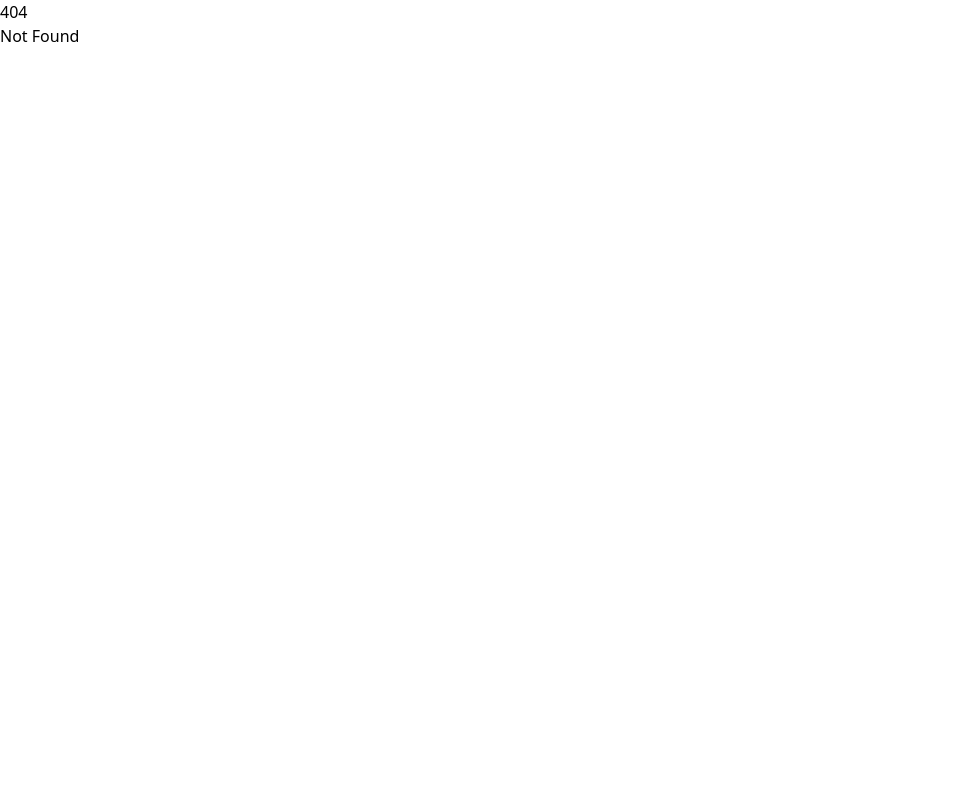
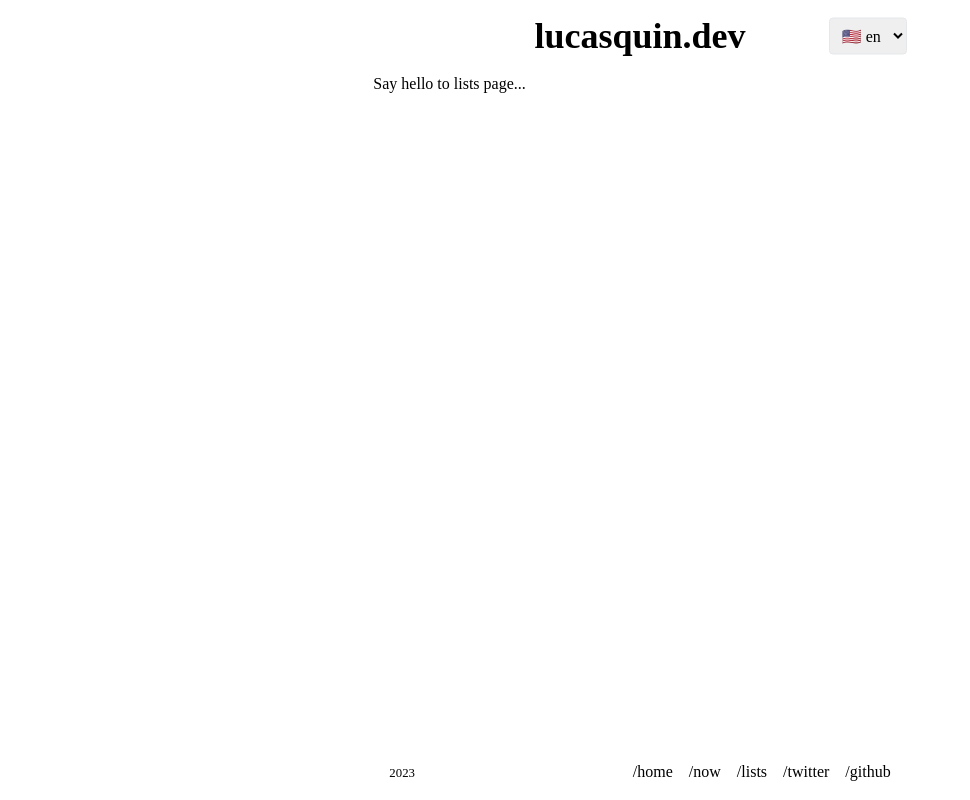
Before and after one commit to lucasquin/lucasquin.dev, a SvelteKit app: page /lists in a window 1280 px wide. Before the commit this address had no page. Shown: the whole page, without its empty margins (0-970 px from the left). Built offline with nearby package versions, Linux system fonts and the light colour scheme.

Commit message:
feat: add i18n, and basic components

```diff
--- a/src/app.css
+++ b/src/app.css
@@ -1,3 +1,9 @@
 @import 'tailwindcss/base';
 @import 'tailwindcss/components';
 @import 'tailwindcss/utilities';
+
+@layer base {
+	html {
+		font-family: 'Times New Roman';
+	}
+}
--- a/src/app.html
+++ b/src/app.html
@@ -1,12 +1,15 @@
 <!doctype html>
-<html lang="en">
+<html lang="pt-BR">
 	<head>
 		<meta charset="utf-8" />
 		<link rel="icon" href="%sveltekit.assets%/favicon.png" />
 		<meta name="viewport" content="width=device-width, initial-scale=1" />
 		%sveltekit.head%
 	</head>
-	<body data-sveltekit-preload-data="hover">
-		<div style="display: contents">%sveltekit.body%</div>
+	<body
+		data-sveltekit-preload-data="hover"
+		class="mx-auto w-11/12 transition-all duration-300 ease-in-out sm:w-10/12 md:w-8/12 lg:w-7/12 xl:w-5/12"
+	>
+		<div>%sveltekit.body%</div>
 	</body>
 </html>
--- /dev/null
+++ b/src/lib/Footer.svelte
@@ -0,0 +1,44 @@
+<script lang="ts">
+	import { t } from '$lib/i18n/store';
+
+	const currentYear: number = new Date().getFullYear();
+</script>
+
+<footer class="mt-auto py-4">
+	<div class="container mx-auto flex items-center justify-between px-4">
+		<p><small>{currentYear}</small></p>
+		<nav aria-label="Footer navigation">
+			<ul class="flex gap-4">
+				<li>
+					<a href="/" class="hover:underline" aria-label="Go to Agora section">/{$t('home')}</a>
+				</li>
+				<li>
+					<a href="/now" class="hover:underline" aria-label="Go to Agora section">/{$t('now')}</a>
+				</li>
+				<li>
+					<a href="/lists" class="hover:underline" aria-label="Go to Lists section"
+						>/{$t('lists')}</a
+					>
+				</li>
+				<li>
+					<a
+						href="https://x.com/lucaslquin"
+						class="hover:underline"
+						target="_blank"
+						rel="noopener noreferrer"
+						aria-label="Visit Twitter profile">/twitter</a
+					>
+				</li>
+				<li>
+					<a
+						href="https://github.com/lucasquin"
+						class="hover:underline"
+						target="_blank"
+						rel="noopener noreferrer"
+						aria-label="Visit GitHub profile">/github</a
+					>
+				</li>
+			</ul>
+		</nav>
+	</div>
+</footer>
--- /dev/null
+++ b/src/lib/Header.svelte
@@ -0,0 +1,25 @@
+<script lang="ts">
+	import { locale, locales } from '$lib/i18n/store';
+
+	export let title: string;
+
+	const getFlag = (l: string) => {
+		switch (l) {
+			case 'en':
+				return '🇺🇸';
+			case 'pt':
+				return '🇧🇷';
+			default:
+				return '';
+		}
+	};
+</script>
+
+<header class="relative py-4">
+	<h1 class="text-center text-4xl font-bold">{title}</h1>
+	<select bind:value={$locale} class="absolute right-0 top-1/2 -translate-y-1/2 rounded border p-2">
+		{#each locales as l}
+			<option value={l}>{getFlag(l)} {l}</option>
+		{/each}
+	</select>
+</header>
--- /dev/null
+++ b/src/lib/Section.svelte
@@ -0,0 +1,10 @@
+<script lang="ts">
+	import { t } from '$lib/i18n/store';
+
+	export let subtitle: string;
+</script>
+
+<section class="mb-8">
+	<h2 class="mb-4 text-2xl font-bold">{$t(subtitle + '.subtitle')}</h2>
+	<p class="leading-relaxed">{$t(subtitle + '.text')}</p>
+</section>
--- /dev/null
+++ b/src/lib/i18n/store.ts
@@ -0,0 +1,38 @@
+import { derived, writable } from 'svelte/store';
+import type { Writable, Readable } from 'svelte/store';
+import translations from './translations';
+import type { LocaleCode, TranslationKey, TranslationVars } from './translations';
+
+type TranslationFunction = (key: TranslationKey, vars?: TranslationVars) => string;
+
+export const locale: Writable<LocaleCode> = writable('en');
+
+export const locales: LocaleCode[] = Object.keys(translations) as LocaleCode[];
+
+function translate(locale: LocaleCode, key: TranslationKey, vars: TranslationVars = {}): string {
+	if (!key) {
+		throw new Error('No key provided to $t()');
+	}
+
+	if (!locale) {
+		throw new Error(`No translation for key "${key}"`);
+	}
+
+	const text = translations[locale]?.[key];
+
+	if (!text) {
+		throw new Error(`No translation found for ${locale}.${key}`);
+	}
+
+	return Object.keys(vars).reduce((acc, k) => {
+		const regex = new RegExp(`{{${k}}}`, 'g');
+		return acc.replace(regex, String(vars[k]));
+	}, text);
+}
+
+export const t: Readable<TranslationFunction> = derived(
+	locale,
+	($locale) =>
+		(key: TranslationKey, vars: TranslationVars = {}) =>
+			translate($locale, key, vars)
+);
--- /dev/null
+++ b/src/lib/i18n/translations.ts
@@ -0,0 +1,41 @@
+export type TranslationKey = string;
+export type LocaleCode = string;
+
+export interface TranslationVars {
+	[key: string]: string | number;
+}
+
+export interface Translations {
+	[locale: LocaleCode]: {
+		[key: TranslationKey]: string;
+	};
+}
+
+const translations: Translations = {
+	en: {
+		home: 'home',
+		now: 'now',
+		lists: 'lists',
+
+		'hello.subtitle': 'Hello',
+		'hello.text':
+			'I am Lucas. Programmer, coffee enthusiast and a few other things. I love sleeping in when I can. I buy more books than I read, and I put sugar in my coffee. Nice to have you here.',
+
+		articles: 'Articles',
+		'articles.text': 'Test text.'
+	},
+	pt: {
+		home: 'inicio',
+		now: 'agora',
+		lists: 'listas',
+
+		'hello.subtitle': 'Olá',
+		'hello.text':
+			'Eu sou o Lucas. Programador, apreciador de café e algumas coisas mais. Amo dormir até tarde quando posso. Compro mais livros do que leio, e coloco açucar no meu café. Bom ter você aqui.',
+
+		articles: 'Artigos',
+		'articles.text': 'Teste de texto.'
+	}
+};
+
+export default translations;
--- a/src/lib/index.ts
+++ /dev/null
@@ -1 +0,0 @@
-// place files you want to import through the `$lib` alias in this folder.
--- a/src/routes/+layout.svelte
+++ b/src/routes/+layout.svelte
@@ -1,6 +1,22 @@
 <script lang="ts">
 	import '../app.css';
+	import Header from '$lib/Header.svelte';
+	import Footer from '$lib/Footer.svelte';
 	let { children } = $props();
+	let title: string = 'lucasquin.dev';
 </script>
 
-{@render children()}
+<svelte:head>
+	<title>{title}</title>
+	<meta name="description" content="Personal website of lucasquin" />
+</svelte:head>
+
+<div class="flex min-h-screen flex-col">
+	<Header {title} />
+
+	<main class="flex-grow">
+		{@render children()}
+	</main>
+
+	<Footer />
+</div>
--- a/src/routes/+page.svelte
+++ b/src/routes/+page.svelte
@@ -1,2 +1,16 @@
-<h1>Welcome to SvelteKit</h1>
-<p>Visit <a href="https://svelte.dev/docs/kit">svelte.dev/docs/kit</a> to read the documentation</p>
+<script lang="ts">
+	import Section from '$lib/Section.svelte';
+
+	const title: string = 'lucasquin.dev';
+
+	const description: string = 'Welcome to my personal website';
+	const keywords: string = 'developer, web development, portfolio';
+</script>
+
+<svelte:head>
+	<title>{title}</title>
+	<meta name="description" content={description} />
+	<meta name="keywords" content={keywords} />
+</svelte:head>
+
+<Section subtitle={'hello'} />
--- /dev/null
+++ b/src/routes/lists/+page.svelte
@@ -0,0 +1 @@
+<h1>Say hello to lists page...</h1>
--- /dev/null
+++ b/src/routes/now/+page.svelte
@@ -0,0 +1 @@
+<h1>Say hello to now page...</h1>
```
Also changed, not shown: 1 other file (tests, documents, lock files or other folders).
